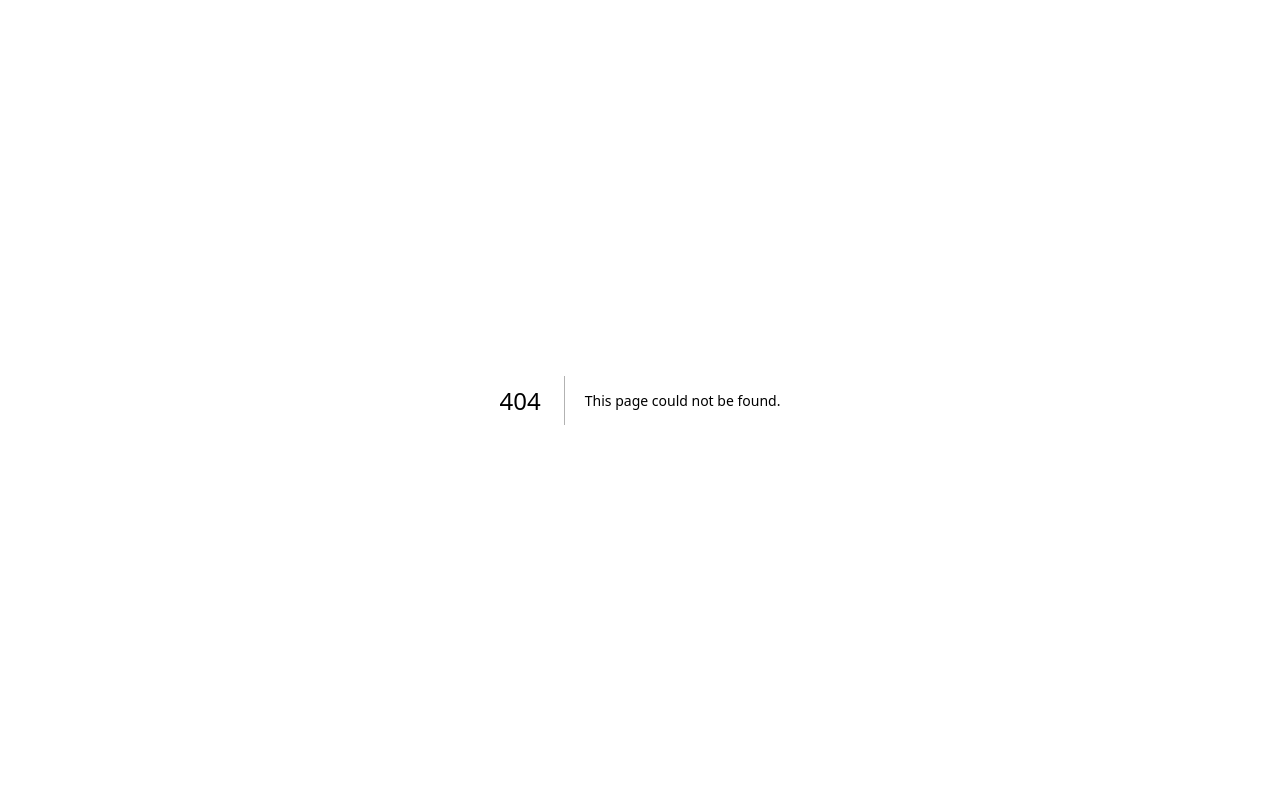
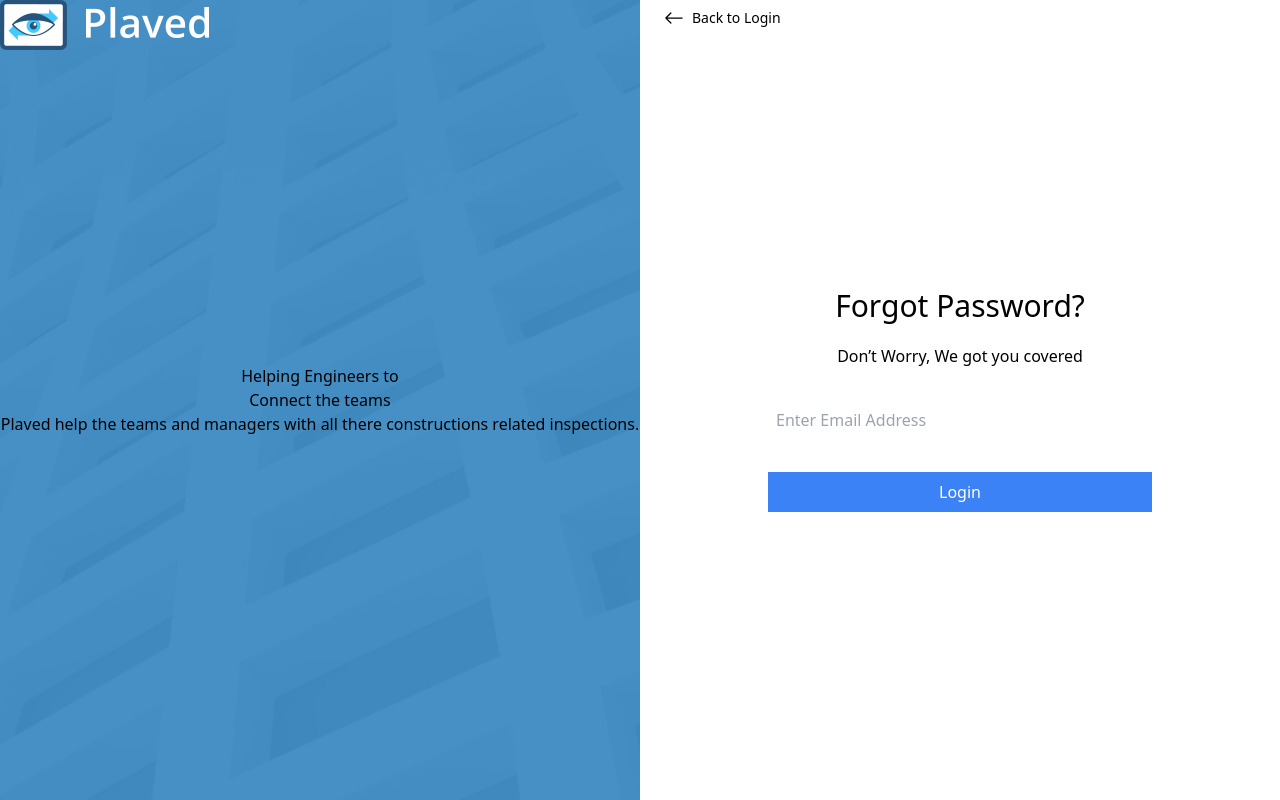
Before and after one commit to muzamil077/plaved-project, a Next.js app: page /forgetPassword in a window 1280 px wide. Before the commit this address had no page. Built offline with nearby package versions, Linux system fonts and the light colour scheme.

Commit message:
plave-changes

```diff
--- a/package.json
+++ b/package.json
@@ -18,6 +18,7 @@
     "next": "13.1.1",
     "react": "18.2.0",
     "react-dom": "18.2.0",
+    "react-icons": "^4.7.1",
     "typescript": "4.9.4"
   },
   "devDependencies": {
--- a/pages/ looginScreen/index.tsx
+++ b/pages/ looginScreen/index.tsx
@@ -1,27 +1,27 @@
 import Image from "next/image";
 import React from "react";
-import img from "../images/logo.png";
+import imag from "../images/logo.png";
 import FormInput from "../../src/component/Input";
 import Button from "../../src/component/Button";
+import { FcGoogle } from "react-icons/fc";
 import Link from "next/link";
-import Sidarsection from "../../src/component/sidebar";
+import SidbarSection from "../../src/component/sidePage/Sidepage";
 
 const LoginScreen = () => {
   return (
     <>
       <div className="flex">
-        <div className=" w-[50%] ">
-          <Sidarsection
-            img={img}
-            heading=" Helping Engineers to"
+        <div className="bg-signUp w-[50%] bg-[#0066af] lg:block md:hidden sm:hidden   h-screen">
+          <SidbarSection
+            img={imag}
+            heading="Helping Engineers to"
             headingone="Connect the teams"
-            headingtwo={`Plaved help the teams and managers with all there
-                constructions related inspections.`}
+            headingtwo="Plaved help the teams and managers with all there constructions related inspections."
           />
         </div>
         <div className=" flex  justify-center items-center  lg:w-2/4 md:w-full sm:w-full  bg-white-300">
-          <div className="m-auto mt-32 ">
-            <h1 className="text-center text-3xl ">Welcome Back!</h1>
+          <div className="m-auto mt-32">
+            <h1 className="text-center  text-3xl ">Welcome Back!</h1>
             <h3 className="items-start mt-10 leading-normal">
               New Here?{" "}
               <Link className="text-blue-500" href={""}>
@@ -44,10 +44,10 @@ const LoginScreen = () => {
             <div className="flex justify-between mt-5">
               <div>
                 <FormInput type="checkbox" />{" "}
-                <span className="ml-2">Remember Password</span>
+                <span className="ml-2 text-xs">Remember Password</span>
               </div>
               <div>
-                <Link className="text-blue-500" href={""}>
+                <Link className="text-blue-500 text-xs" href={"/forgetPassword"}>
                   Forgot Password?
                 </Link>
               </div>
@@ -61,7 +61,22 @@ const LoginScreen = () => {
                 Login
               </Button>
             </div>
-            <div></div>
+            <div className="relative mt-3">
+              <div className="absolute  inset-0 flex items-center">
+                <div className="w-full border-t border-gray-400" />
+              </div>
+              <div className="relative flex justify-center text-sm">
+                <span className="bg-white px-2 text-gray-500">OR</span>
+              </div>
+            </div>
+            <div className="mt-4 border-2 border-blue-400">
+              {/* <span className="text-xl relative top-7"><FcGoogle/></span> */}
+              <Button variant="default" size="xl">
+                {" "}
+                Login with Google
+              </Button>
+            </div>
+            {/* <div>dklgjihj</div> */}
           </div>
         </div>
       </div>
--- /dev/null
+++ b/pages/forgetPassword/index.tsx
@@ -0,0 +1,57 @@
+import Link from "next/link";
+import React from "react";
+import Button from "../../src/component/Button";
+import FormInput from "../../src/component/Input";
+import SidbarSection from "../../src/component/sidePage/Sidepage";
+import { BsArrowLeft } from "react-icons/bs";
+import imag from "../images/logo.png";
+
+const ForgetPassword = () => {
+  return (
+    <div className="flex">
+      <div className=" bg-signUp w-[50%] bg-[#0066af] lg:block md:hidden sm:hidden h-screen">
+        <SidbarSection
+          img={imag}
+          heading="Helping Engineers to"
+          headingone="Connect the teams"
+          headingtwo="Plaved help the teams and managers with all there constructions related inspections."
+        />
+      </div>
+
+      <div className=" flex  justify-center items-center  lg:w-2/4 md:w-full sm:w-full  bg-white-300">
+      <div className="pl-6 flex text-sm absolute top-2  left-2/4">
+        <div className="mr-2 text-xl ">
+          <BsArrowLeft />
+        </div>
+        <div>
+          <Link href={"/looginScreen"}>Back to Login</Link>
+        </div>
+      </div>
+        <div className="m-auto">
+          <h1 className="text-center  text-3xl ">Forgot Password?</h1>
+          <h2 className="text-md mt-5 text-center">
+            Don’t Worry, We got you covered
+          </h2>
+          <form action="submit" className="md:w-96">
+            <FormInput
+              className="focus:outline-none hover:border-b-2 mt-8 w-full leading-normal tracking-normal border-blue-400 p-2"
+              type="input"
+              placeholder={"Enter Email Address"}
+            />
+            <div className="mt-8">
+              <Button
+                onClick={() => alert("Button 1 is clicked !")}
+                variant="info"
+                size="xl"
+              >
+                Login
+              </Button>
+            </div>
+          </form>
+        </div>
+      </div>
+    </div>
+  );
+};
+
+export default ForgetPassword;
--- a/src/component/Button/index.tsx
+++ b/src/component/Button/index.tsx
@@ -4,7 +4,7 @@ import React from 'react';
 // interface to declare all our prop types
 interface Props {
   children: React.ReactNode;
-  onClick: () => void;
+  onClick?: () => void;
   variant?: string, // default, primary, info, success, warning, danger, dark
   size?: string, // sm, md, lg
   disabled?: boolean;
--- /dev/null
+++ b/src/component/sidePage/Sidepage.tsx
@@ -0,0 +1,44 @@
+import Image from "next/image";
+import React from "react";
+
+
+interface componentType {
+  img:  any;
+  heading: string;
+  headingone: string;
+  headingtwo: string;
+}
+const SidbarSection = ({
+  img,
+  heading,
+  headingone,
+  headingtwo,
+}: componentType) => {
+  return (
+    <div className="">
+      <div className="">
+        <Image
+          className="absolute left-20 top-16"
+          width={209}
+          height={50}
+          src={img}
+          alt={"img"}
+        />
+        <div className="flex h-screen justify-center items-center ">
+          <div className="m-auto text-center">
+            <h3 className="text-2xl tracking-normal font-normal text-white">
+              {heading}
+            </h3>
+            <h1 className="text-4xl  leading-normal tracking-normal text-white font-bold">
+              {headingone}
+            </h1>
+            <h4 className="text-white tracking-normal m-auto text-center">
+              {headingtwo}
+            </h4>
+          </div>
+        </div>
+      </div>
+    </div>
+  );
+};
+export default SidbarSection;
--- a/styles/style.css
+++ b/styles/style.css
@@ -20,7 +20,7 @@
 
     .xl {
       @apply w-full;
-      @apply h-14
+      @apply h-10
     }
 
     /*button colors: default, primary, info, success, warning, danger, dark */
@@ -49,7 +49,7 @@
       @apply bg-blue-500 text-white;
     }
     .info:hover {
-      @apply bg-green-300 text-white;
+      @apply bg-green-400 text-white;
     }
 
     .warning {
--- a/tailwind.config.js
+++ b/tailwind.config.js
@@ -2,7 +2,7 @@
 module.exports = {
   content: [
     "./pages/**/*.{js,ts,jsx,tsx}",
-    "./components/**/*.{js,ts,jsx,tsx}",
+    "./src/components/**/*.{js,ts,jsx,tsx}",
   ],
   theme: {
     extend: {
```
Also changed, not shown: pages/index.tsx (+0 -22 lines), src/component/sidebar/index.tsx (deleted, +0 -39 lines), 2 other files (tests, documents, lock files or other folders).
